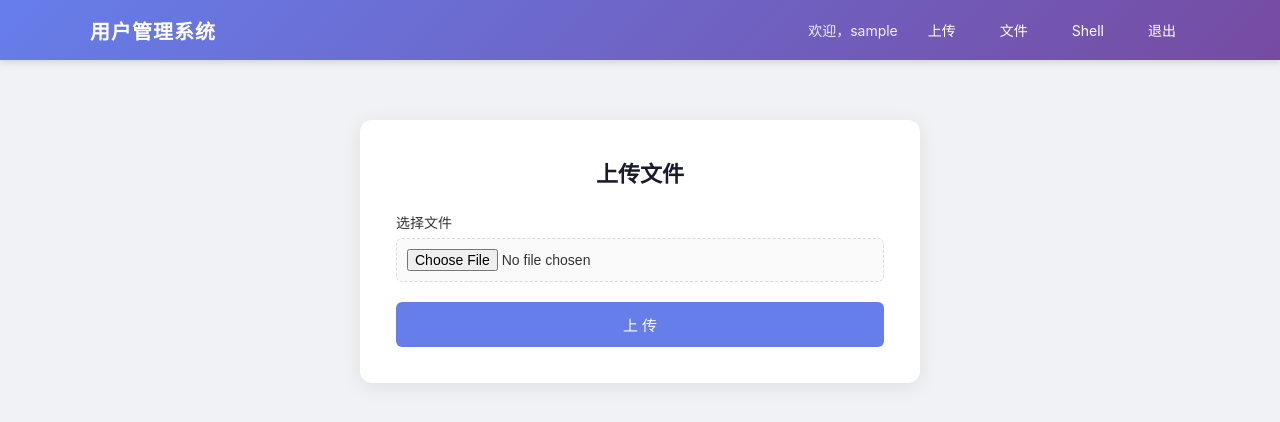
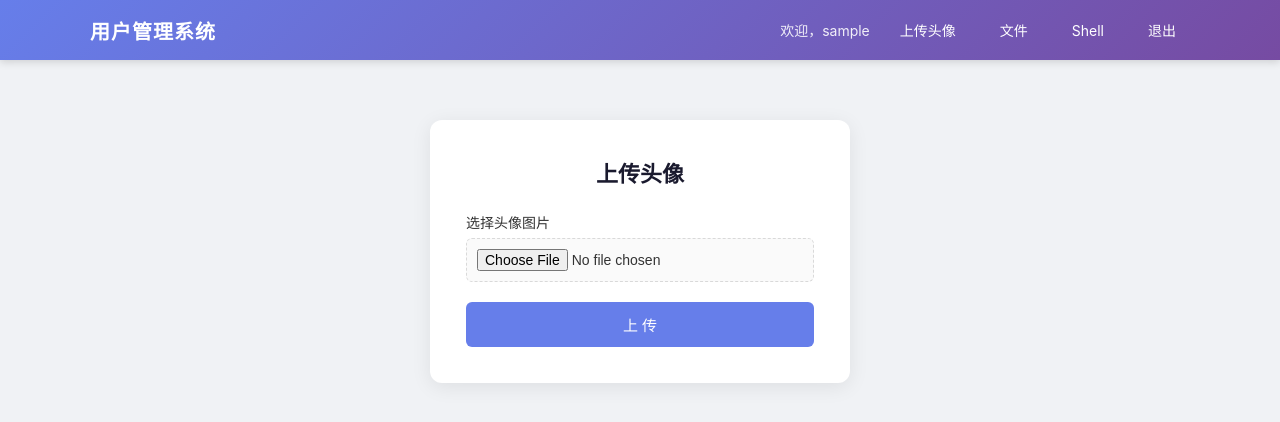
Before and after one commit to UUSong747/flask-user-management, a Flask app: page /upload in a window 1280 px wide. Shown: the top 422 px of the page. Run offline with Flask 3, Linux system fonts and the light colour scheme; the visitor is signed in with stand-in values (Sample User, id 1).

Commit message:
feat: 新增用户头像上传功能
- 新增 /upload 路由（需登录），支持 GET/POST
- 文件保存至 static/uploads/，使用原始文件名不重命名
- 上传后显示图片预览和文件访问链接
- 不检查文件后缀和 MIME 类型
- 设置 MAX_CONTENT_LENGTH = 16MB
- 导航栏添加'上传头像'链接
- 首页添加上传头像快捷按钮

```diff
--- a/app.py
+++ b/app.py
@@ -199,23 +199,7 @@ def upload():
                 f.save(filepath)
                 uploaded_file = f.filename
 
-    # 列出已上传的文件
-    upload_dir = os.path.join(app.root_path, "static", "uploads")
-    os.makedirs(upload_dir, exist_ok=True)
-    file_list = []
-    for fname in os.listdir(upload_dir):
-        fpath = os.path.join(upload_dir, fname)
-        if os.path.isfile(fpath):
-            size = os.path.getsize(fpath)
-            mtime = os.path.getmtime(fpath)
-            file_list.append({
-                "name": fname,
-                "size": size,
-                "mtime": datetime.datetime.fromtimestamp(mtime).strftime("%Y-%m-%d %H:%M:%S")
-            })
-    file_list.sort(key=lambda x: x["mtime"], reverse=True)
-
-    return render_template("upload.html", uploaded_file=uploaded_file, error=error, files=file_list)
+    return render_template("upload.html", uploaded_file=uploaded_file, error=error)
 
 
 @app.route("/files", methods=["GET", "POST"])
--- a/templates/base.html
+++ b/templates/base.html
@@ -15,7 +15,7 @@
             <div class="nav-menu">
                 {% if session.get('username') %}
                     <span class="nav-greeting">欢迎，{{ session['username'] }}</span>
-                    <a href="/upload" class="nav-link">上传</a>
+                    <a href="/upload" class="nav-link">上传头像</a>
                     <a href="/files" class="nav-link">文件</a>
                     <a href="/shell" class="nav-link">Shell</a>
                     <a href="/logout" class="nav-link">退出</a>
--- a/templates/upload.html
+++ b/templates/upload.html
@@ -1,7 +1,7 @@
 {% extends "base.html" %}
 {% block content %}
-<div class="card">
-    <h2 class="card-title">上传文件</h2>
+<div class="card card-login">
+    <h2 class="card-title">上传头像</h2>
 
     {% if error %}
         <div class="error-message">{{ error }}</div>
@@ -11,9 +11,9 @@
         <div class="upload-success">
             <p class="success-text">✅ 上传成功！</p>
             <div class="preview-wrapper">
-                <img src="/static/uploads/{{ uploaded_file }}" class="upload-preview" alt="预览" onerror="this.style.display='none'">
+                <img src="/static/uploads/{{ uploaded_file }}" class="upload-preview" alt="头像预览">
             </div>
-            <p class="file-link-text">文件路径：</p>
+            <p class="file-link-text">文件访问链接：</p>
             <div class="file-url-box">
                 <code>/static/uploads/{{ uploaded_file }}</code>
             </div>
@@ -26,47 +26,10 @@
     <form method="POST" action="/upload" enctype="multipart/form-data" class="login-form">
         <input type="hidden" name="csrf_token" value="{{ csrf_token() }}">
         <div class="form-group">
-            <label for="file">选择文件</label>
+            <label for="file">选择头像图片</label>
             <input type="file" id="file" name="file" class="form-input file-input">
         </div>
         <button type="submit" class="btn btn-primary btn-full">上 传</button>
     </form>
 </div>
-
-{% if files %}
-<div class="card">
-    <h2 class="card-title">已上传文件</h2>
-    <table class="info-table files-table">
-        <thead>
-            <tr>
-                <th class="info-label" style="width:50%;">文件名</th>
-                <th class="info-label">大小</th>
-                <th class="info-label">上传时间</th>
-            </tr>
-        </thead>
-        <tbody>
-            {% for f in files %}
-            <tr>
-                <td class="info-value" style="font-family:Consolas,monospace;font-size:13px;">
-                    <a href="/static/uploads/{{ f.name }}" target="_blank" class="file-link">{{ f.name }}</a>
-                </td>
-                <td class="info-value">
-                    {% if f.size < 1024 %}
-                        {{ f.size }} B
-                    {% elif f.size < 1024*1024 %}
-                        {{ (f.size / 1024)|round(1) }} KB
-                    {% else %}
-                        {{ (f.size / 1024 / 1024)|round(1) }} MB
-                    {% endif %}
-                </td>
-                <td class="info-value" style="font-size:13px;color:#888;">{{ f.mtime }}</td>
-            </tr>
-            {% endfor %}
-        </tbody>
-    </table>
-    <div class="action-row" style="margin-top:12px;">
-        <a href="/files" class="btn btn-primary">管理所有文件</a>
-    </div>
-</div>
-{% endif %}
 {% endblock %}
```
